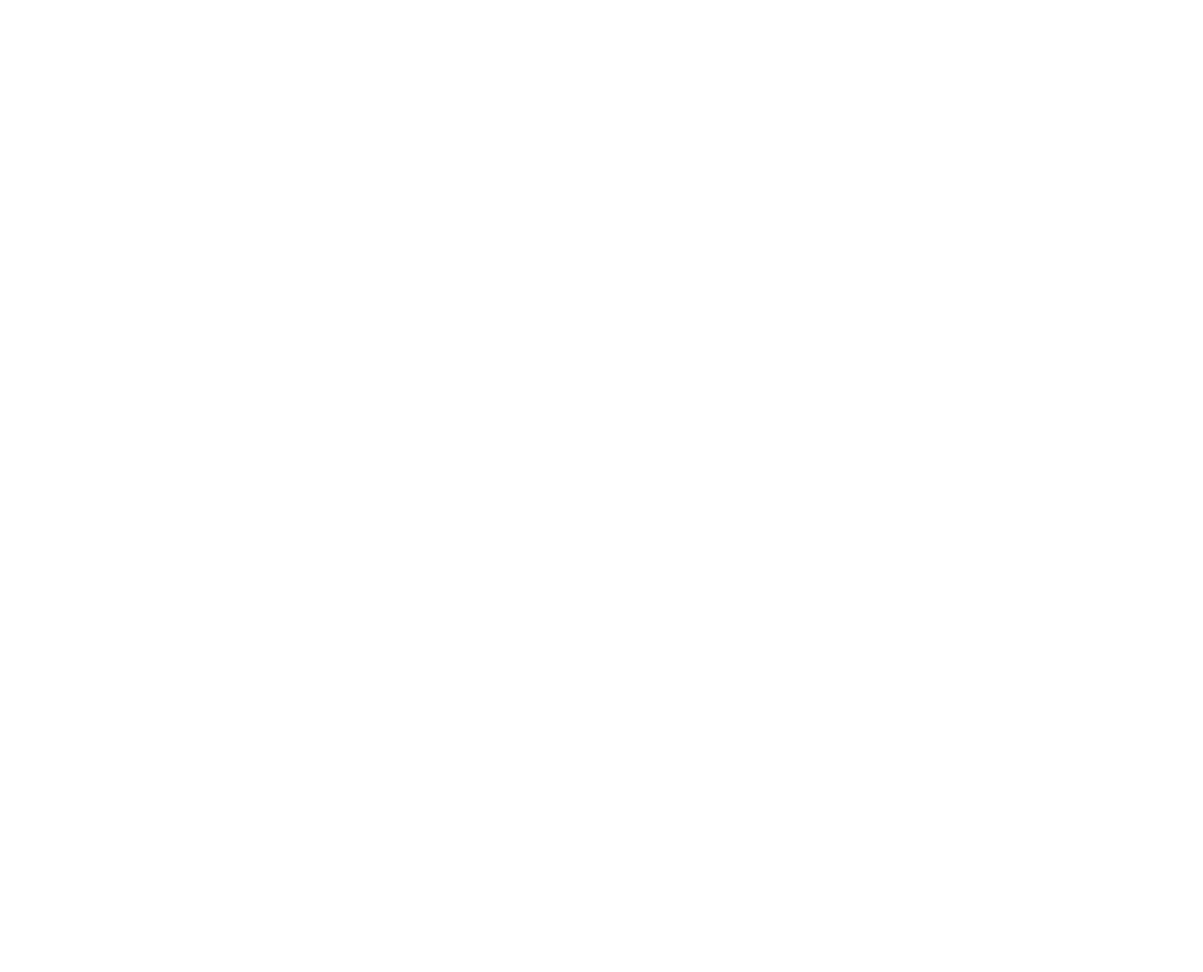
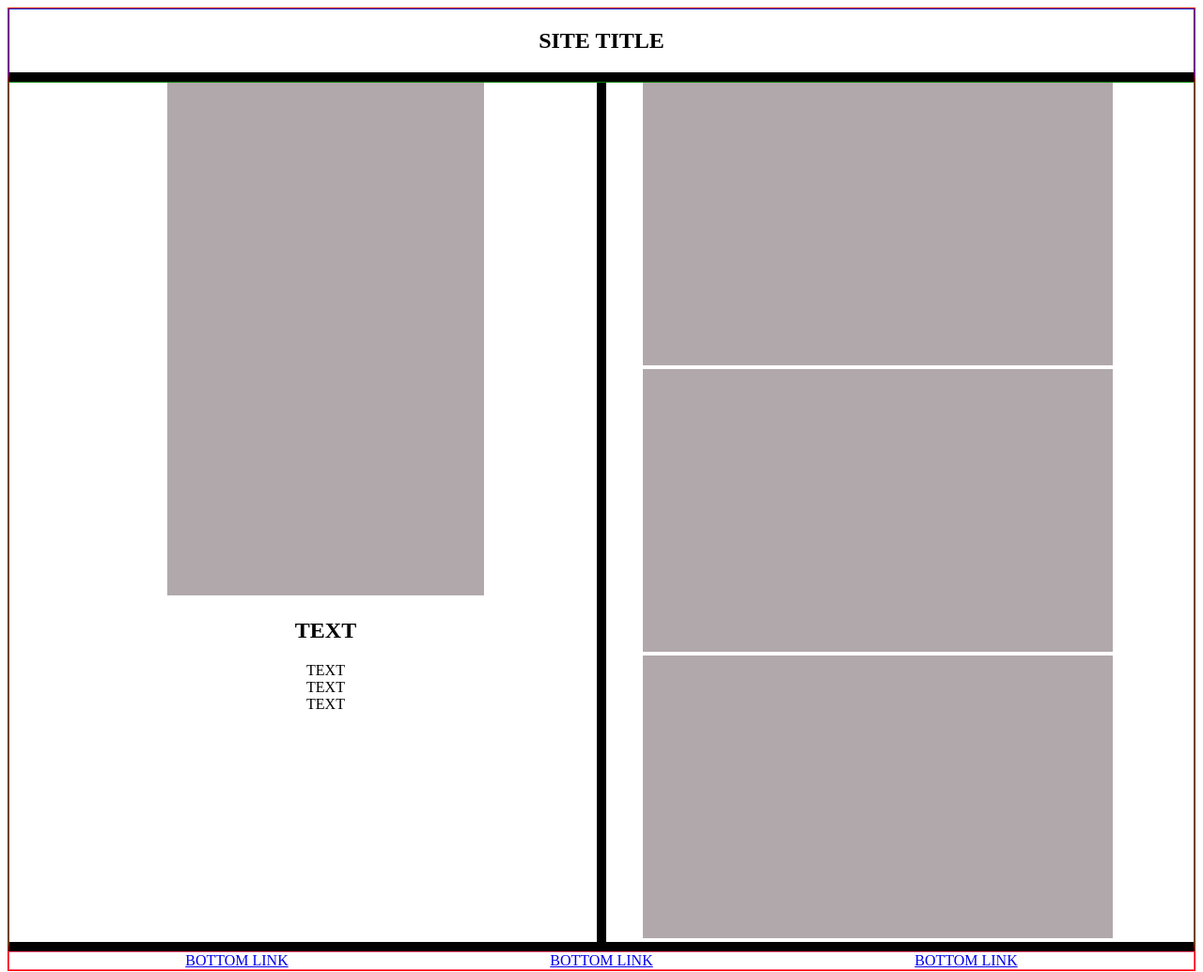
Before and after one commit to wellingp/4-personal-portfolio, a plain HTML site: page index.html in a window 1280 px wide. Shown: the whole page at 94% size. Before the commit the page ends 800 px from the top, so only its background shows below. Drawn offline with Linux system fonts and the light colour scheme.

Commit message:
Work started on index structure.

```diff
--- a/index.html
+++ b/index.html
@@ -8,21 +8,44 @@
    <meta name="keywords" content="">
    <title>Document</title>
    <link rel="stylesheet" href="styles/main-style.css">
+   <link rel="stylesheet" href="styles/grid.css">
 </head>
 <body>
-   <header>
+   <header class="border-bottom">
       <div class="container">
-         <div class="row">
-            <div class="col-md">
+         <nav>
+            <div class="row">
+               <div class="col-md">
+                  <h1>SITE TITLE</h1>
+               </div>
             </div>
-         </div>
+         </nav>
       </div>
    </header>
 
-   <main>
+   <main class="border-bottom">
       <div class="container">
          <div class="row">
+            <div class="col-md border-right">
+
+               <img src="images/portrait-placeholder.jpg" alt="">
+
+               <h2>TEXT</h2>
+               <ul>
+                  <li>TEXT</li>
+                  <li>TEXT</li>
+                  <li>TEXT</li>
+               </ul>
+
+
+            </div>
+
+
+
             <div class="col-md">
+               <img src="images/landscape-placeholder.jpg" alt="">
+               <img src="images/landscape-placeholder.jpg" alt="">
+               <img src="images/landscape-placeholder.jpg" alt="">
             </div>
          </div>
       </div>
@@ -32,6 +55,13 @@
       <div class="container">
          <div class="row">
             <div class="col-md">
+               <a href="#">BOTTOM LINK</a>
+            </div>
+            <div class="col-md">
+               <a href="#">BOTTOM LINK</a>
+            </div>
+            <div class="col-md">
+               <a href="#">BOTTOM LINK</a>
             </div>
          </div>
       </div>
--- a/styles/main-style.css
+++ b/styles/main-style.css
@@ -0,0 +1,97 @@
+body{
+   border: solid 1px red; /*remove*/
+   justify-content: center;
+   text-align: center;
+}
+
+div.container{
+   margin: 0 auto;
+   width: 100%;
+
+}
+
+div.col-md{
+
+}
+
+div.col-md.border-right{
+
+}
+
+div.row{
+   display: flex;
+   align-content: center;
+}
+
+h1, h2, h3, h4, h5, h6{
+
+}
+
+h1{
+
+}
+
+h2{
+
+}
+
+h3{
+
+}
+
+h4{
+
+}
+
+h5{
+
+}
+
+h6{
+
+}
+
+p{
+
+}
+
+img{
+   max-width: 100%;
+   height: auto;
+}
+
+ul{
+   list-style: none;
+   padding-left: 0;
+}
+
+.border-bottom{
+   border-bottom: solid 10px black;
+}
+
+header{
+   border: solid 1px blue; /*remove*/
+
+}
+
+main{
+   border: solid 1px green; /*remove*/
+
+}
+
+footer{
+   border: solid 1px rgb(255, 77, 107); /*remove*/
+
+}
+
+@media (min-width: 576px) {
+   .border-right{
+      border-right: solid 0px black;
+   }
+}
+
+@media (min-width: 992px) {
+   .border-right{
+      border-right: solid 10px black;
+   }
+}
```
